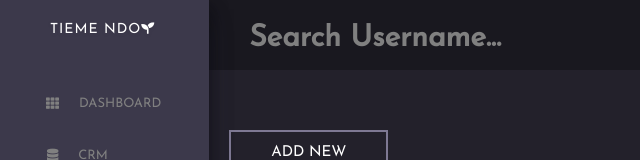
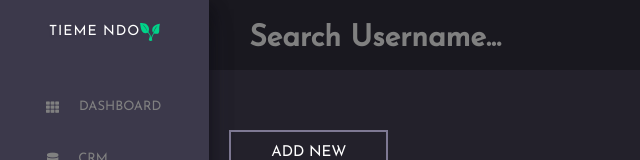
Before and after one commit to labs13-agriculture/front-end, a React (Create React App) app: page /users in a window 1280 px wide. Shown: the top 160 px of the page, without its empty margins (0-640 px from the left). Built offline with nearby package versions, Linux system fonts and the light colour scheme; sample sign-in values are in the browser's storage; a web font is replaced by a local one.

Commit message:
added logo svg and favicon

```diff
--- a/public/index.html
+++ b/public/index.html
@@ -41,8 +41,6 @@
     <link
       href="https://fonts.googleapis.com/css?family=Mandali&display=swap"
       rel="stylesheet"
-
-
     />
 
     <!--
@@ -55,6 +53,7 @@
       Learn how to configure a non-root public URL by running `npm run build`.
     -->
     <title>Tieme Ndo</title>
+    <link rel="icon" type="image/png" href="logo64.png" />
   </head>
   <body>
     <noscript>You need to enable JavaScript to run this app.</noscript>
--- a/src/components/GlobalSideNav.js
+++ b/src/components/GlobalSideNav.js
@@ -2,6 +2,7 @@ import React, { Component } from "react";
 import { NavLink } from "react-router-dom";
 import styled from "styled-components";
 import "./GSN.css";
+import tiemeNdo from "../tiemeNdo.svg";
 
 export default class GlobalSideNav extends Component {
   constructor(props) {
@@ -20,7 +21,7 @@ export default class GlobalSideNav extends Component {
       <GSN>
         <StyledH1 className="title">
           <span className="navspan">TIEME NDO</span>
-          <i className="fas fa-seedling" />
+          <img className="logo" src={tiemeNdo} />
         </StyledH1>
         <StyledDiv className="hvr-underline-reveal">
           <NavLink to="/dashboard" style={{ textDecoration: "none" }}>
@@ -95,6 +96,7 @@ const GSN = styled.div`
 
 const StyledH1 = styled.h1`
   display: flex;
+  align-items: center;
   margin-top: 2px;
   ${"" /* background: linear-gradient(to left, transparent, #2800a9, transparent); */}
   ${"" /* background-size: 100% 2px;
@@ -121,9 +123,10 @@ const StyledH1 = styled.h1`
     display: none;
   }
 
-  .fas.fa-seedling {
-    margin-right: 4px;
-    font-size: 13px;
+  .logo {
+    width: 20px;
+    height: 20px;
+    display: inline;
   }
 `;
 
```
Also changed, not shown: public/logo64.png (added), src/tiemeNdo.svg (added).
